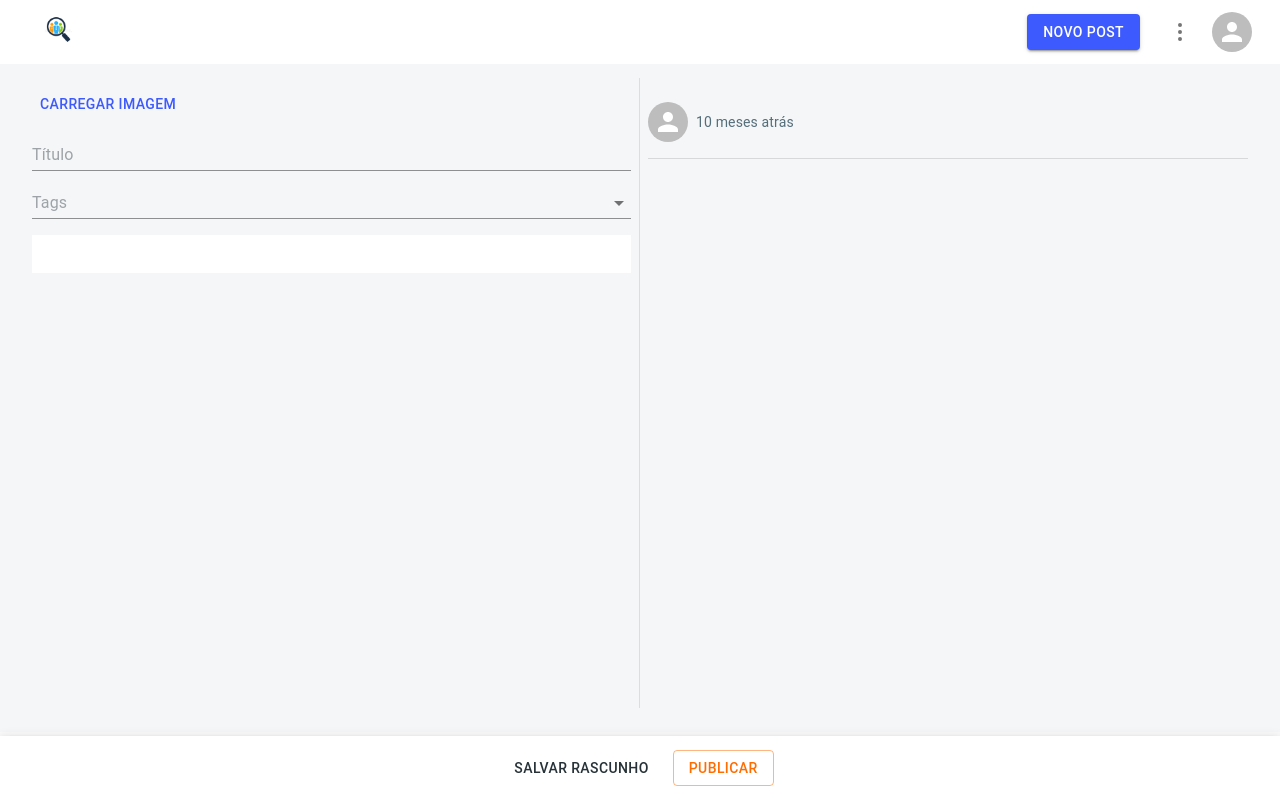
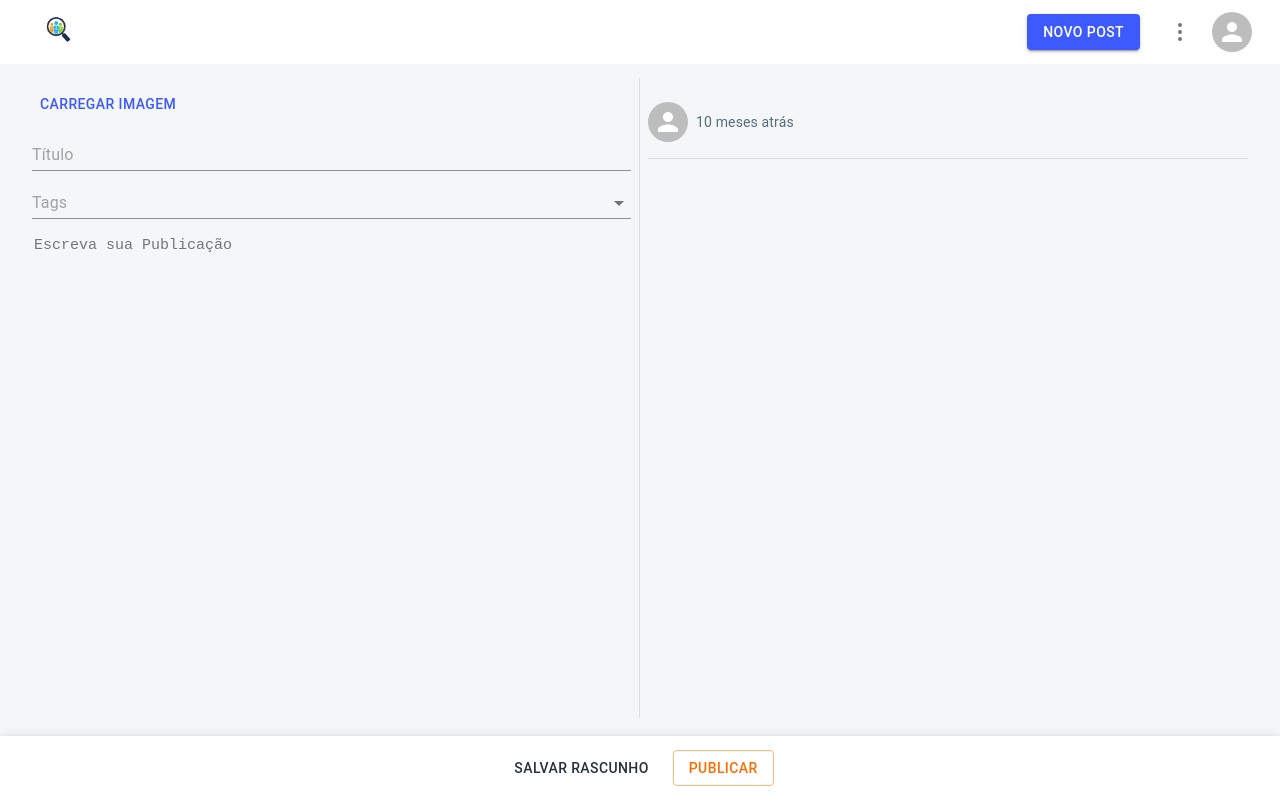
Before and after one commit to sonic27289/TCC-Jobs, a React (Create React App) app: page /post/new in a window 1280 px wide. Built offline with nearby package versions, Linux system fonts and the light colour scheme; no server answers.

Commit message:
Correções Incompletas

```diff
--- a/src/pages/Post/New/Editor/index.js
+++ b/src/pages/Post/New/Editor/index.js
@@ -84,6 +84,8 @@ const useStyles = makeStyles((theme) => ({
         border: 'none',
         outline: 'none',
         fontSize: 15,
+        color: theme.palette.primary,
+        backgroundColor: theme.palette.background.dark
     },
     avatar: {
         marginRight: theme.spacing(1),
@@ -157,7 +159,7 @@ function PostEditor() {
                                 )}
                             />
                             </Box>
-                            <textarea onChange={setMarkdownText} value={markdownText} className={classes.editor}>Editor</textarea>
+                            <textarea onChange={setMarkdownText} value={markdownText} className={classes.editor} placeholder="Escreva sua Publicação"></textarea>
       </div>
     )
 }
--- a/src/pages/Post/New/index.js
+++ b/src/pages/Post/New/index.js
@@ -35,8 +35,8 @@ const useStyles = makeStyles((theme) => ({
     box: {
         display: 'flex',
         background: '',
-        height: ('calc(100vh - 170px)'),
-        overflow: 'scroll'
+        height: ('calc(100vh - 160px)'),
+        overflow: 'auto'
     },
     appBar: {
         top: 'auto',
```
